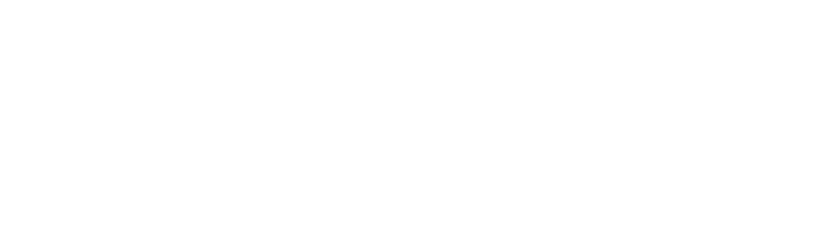
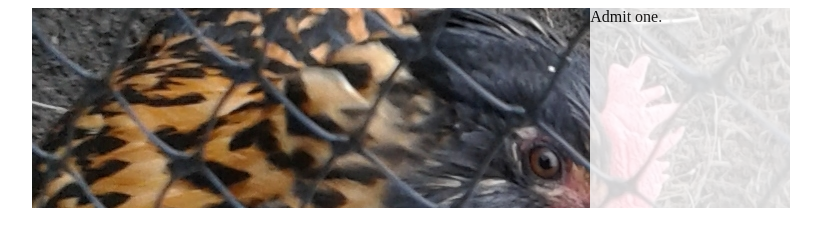
Before and after one commit to mikemoraned/chacken, a website: page index.html in a window 1280 px wide. Shown: the whole page, without its empty margins (229-1050 px from the left). Drawn offline with Linux system fonts and the light colour scheme.

Commit message:
basic layout with THE EYE

```diff
--- a/index.html
+++ b/index.html
@@ -4,10 +4,19 @@
     <title>Chacken!</title>
     <style type="text/css">
         #bg {
-
+            margin-left: 20%;
+            position: relative;
+            width: 60%;
+            height: 200px;
+            background-image: url(bg1.jpg);
         }
         #admit {
-
+            position: absolute;
+            right: 0px;
+            width: 200px;
+            height: 200px;
+            background-color: white;
+            opacity: 0.8;
         }
     </style>
 </head>
@@ -15,7 +24,7 @@
 
 <div id="bg">
     <div id="admit">
-
+        Admit one.
     </div>
 </div>
 
```
